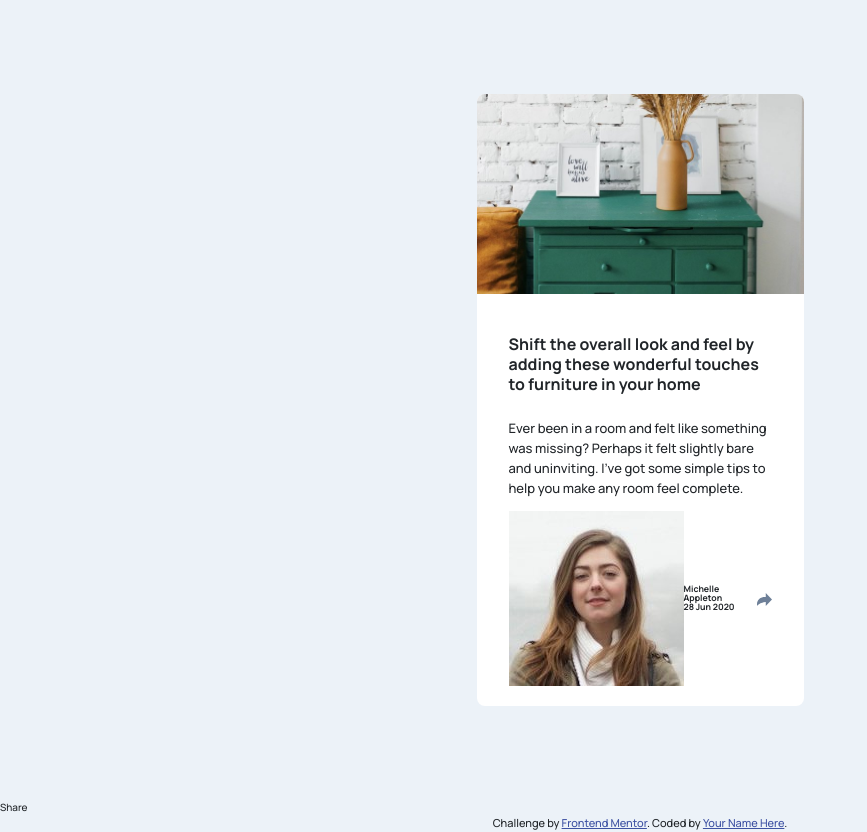
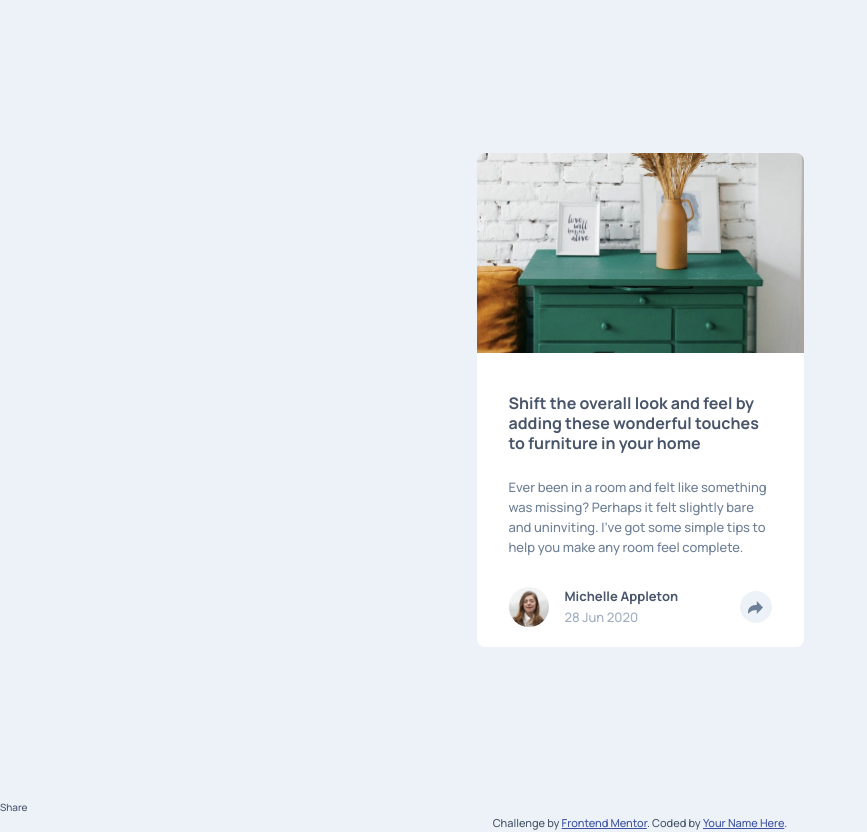
Before and after one commit to kikesoy/article-preview-component-master, a plain HTML site: page index.html in a window 1280 px wide. Shown: the whole page, without its empty margins (0-867 px from the left). Drawn offline with Linux system fonts and the light colour scheme.

Commit message:
STYLE: Set of rules to make the component footer looks like the design

```diff
--- a/index.html
+++ b/index.html
@@ -39,11 +39,13 @@
             <img src="./images/avatar-michelle.jpg" alt="">
           </div>
           <div class="author__info">
-            <h6>Michelle Appleton</h6>
-            <h6>28 Jun 2020</h6>
+            <p class="text--bold">Michelle Appleton</p>
+            <p class="text--light">28 Jun 2020</p>
           </div>
           <div class="share__block">
-            <img src="./images/icon-share.svg" alt="">
+            <button class="btn--icon">
+              <img src="./images/icon-share.svg" alt="">
+            </button>
           </div>
         </footer>
       </section>
--- a/scss/style.scss
+++ b/scss/style.scss
@@ -408,6 +408,7 @@ body,html{
     font-family: 'Manrope', sans-serif;
     font-weight: 500;
     line-height: 1.5385;
+    color: $Very-Dark-Grayish-Blue;
 }
 
 h1{
@@ -417,7 +418,30 @@ h1{
 }
 
 p{
+    margin:0;
+    margin-bottom: ( $spacer * 3 );
+}
 
+.btn--icon{
+    width: ( $spacer * 3.2);
+    height: ( $spacer * 3.2);
+    border: none 0;
+    border-radius: 50%;
+    background: {
+        color: $Light-Grayish-Blue;
+    };
+    display: flex;
+    flex-flow: row nowrap;
+    justify-content: center;
+    align-items: center;
+}
+
+.text--bold{
+    font-weight: 700;
+}
+
+.text--light{
+    color: $Grayish-Blue;
 }
 
 .article{
@@ -472,10 +496,47 @@ p{
 
     }
 
+    &__content{
+        color: $Desaturated-Dark-Blue;
+    }
+
     &__footer{
         display: flex;
         flex-flow: row nowrap;
         justify-content: flex-start;
         align-items: center;
+        line-height: 1;
     }
 }
+
+.author {
+
+    &__picture{
+        flex: 0 0 ( $spacer * 4 );
+        overflow: hidden;
+        border-radius: 50%;
+
+        img{
+            width: 100%;
+            height: auto;
+        }
+    }
+
+    &__info{
+        flex: auto;
+        padding: 0 ( $spacer * 1.6 );
+
+        p{
+            margin: 0;
+
+            &:first-child{
+                margin-bottom: ( $spacer * 0.8 );
+            }
+        }
+
+    }
+}
+
+.share__block{
+    flex: 0 0 32px;
+}
```
Also changed, not shown: css/style.css, 1 other file.
